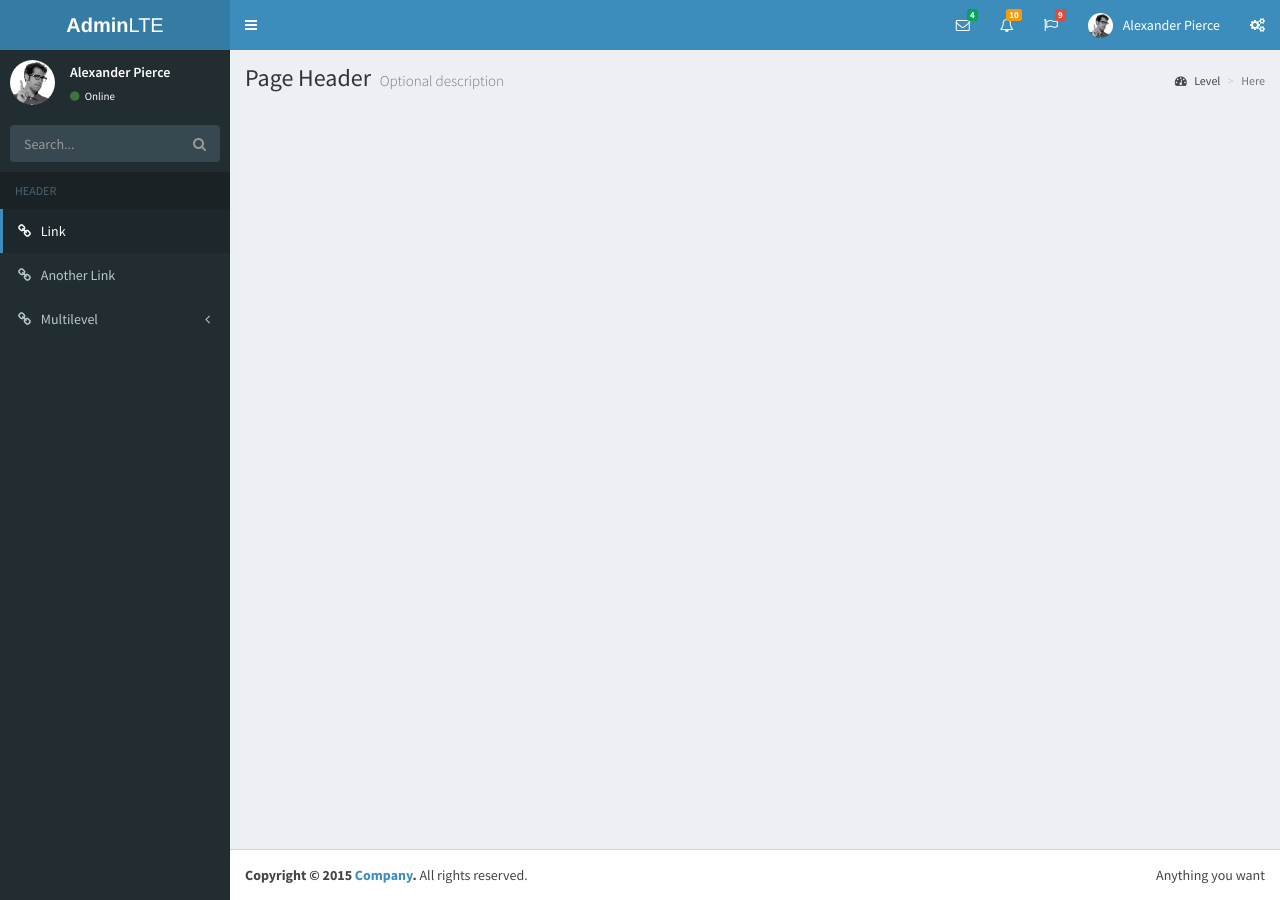
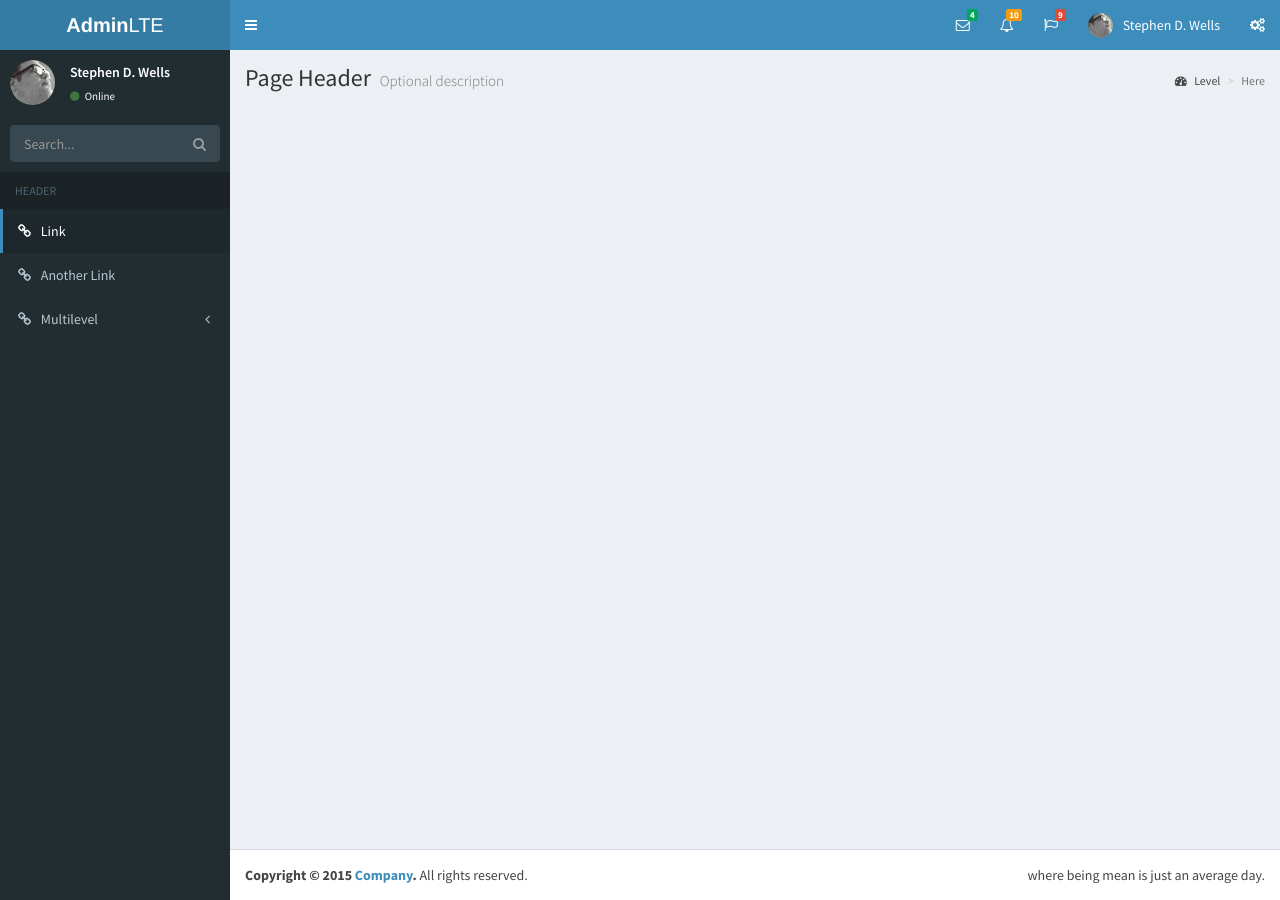
Before and after one commit to statthis/statthis.github.io, a Jekyll site: the page built from index.html, in a window 1280 px wide. Built offline with Jekyll 4.4.1, drawn with Linux system fonts in a browser that asks for light colours; nearby versions of some CDN libraries.

Commit message:
Added my picture

```diff
--- a/_includes/header.html
+++ b/_includes/header.html
@@ -115,15 +115,15 @@
                   <!-- The user image in the navbar-->
                   <img src="dist/img/user2-160x160.jpg" class="user-image" alt="User Image">
                   <!-- hidden-xs hides the username on small devices so only the image appears. -->
-                  <span class="hidden-xs">Alexander Pierce</span>
+                  <span class="hidden-xs">Stephen D. Wells</span>
                 </a>
                 <ul class="dropdown-menu">
                   <!-- The user image in the menu -->
                   <li class="user-header">
                     <img src="dist/img/user2-160x160.jpg" class="img-circle" alt="User Image">
                     <p>
-                      Alexander Pierce - Web Developer
-                      <small>Member since Nov. 2012</small>
+                      Stephen D. Wells - Data Scientist
+                      <small>Member since Dec. 2012</small>
                     </p>
                   </li>
                   <!-- Menu Body -->
--- a/index.html
+++ b/index.html
@@ -13,7 +13,7 @@ layout: default
               <img src="dist/img/user2-160x160.jpg" class="img-circle" alt="User Image">
             </div>
             <div class="pull-left info">
-              <p>Alexander Pierce</p>
+              <p>Stephen D. Wells</p>
               <!-- Status -->
               <a href="#"><i class="fa fa-circle text-success"></i> Online</a>
             </div>
@@ -73,8 +73,8 @@ layout: default
       <!-- Main Footer -->
       <footer class="main-footer">
         <!-- To the right -->
-        <div class="pull-right hidden-xs">
-          Anything you want
+	<div class="pull-right hidden-xs">
+	 where being mean is just an average day.
         </div>
         <!-- Default to the left -->
         <strong>Copyright &copy; 2015 <a href="#">Company</a>.</strong> All rights reserved.
```
Also changed, not shown: dist/img/user2-160x160.jpg, dist/img/user2-160x160.png (added).
